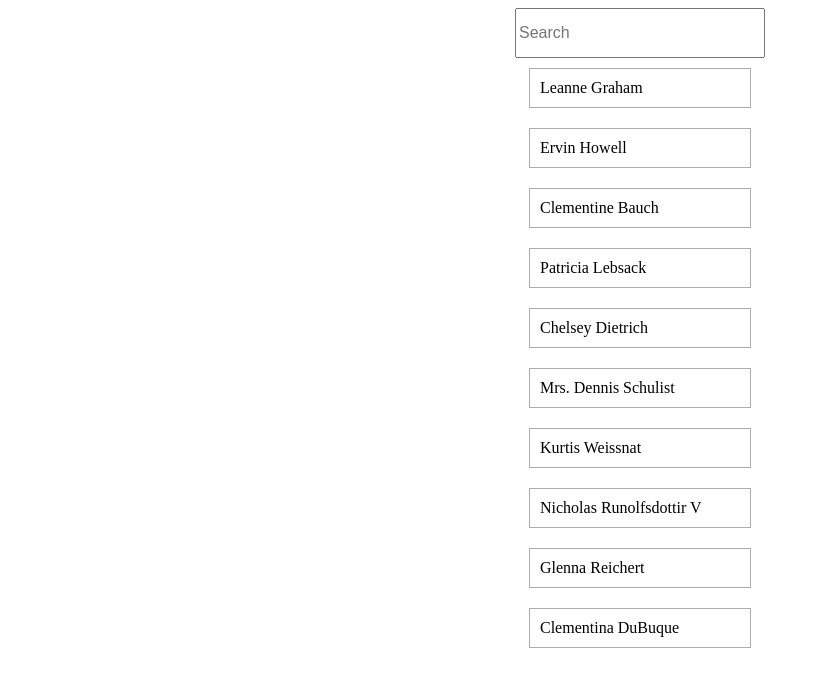
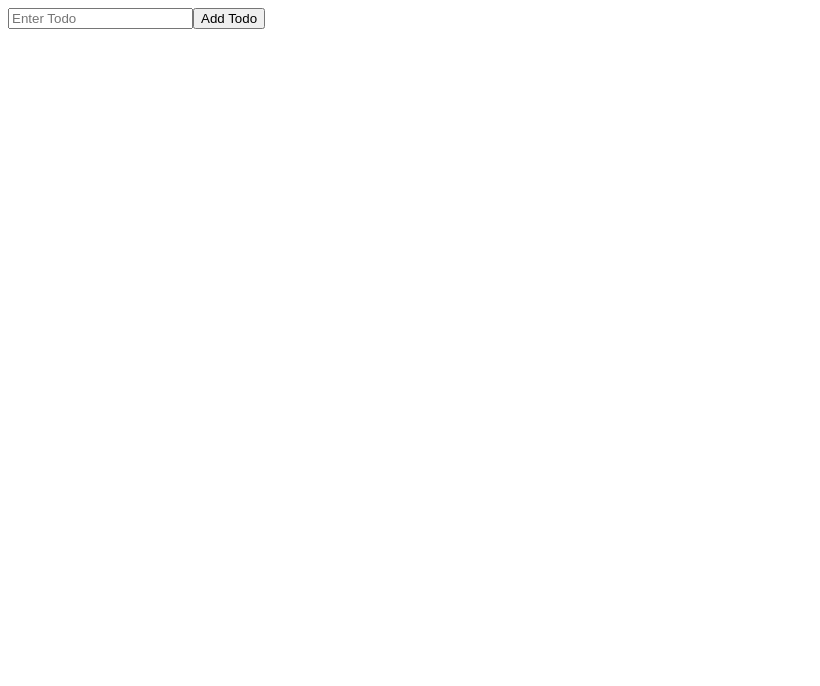
Before and after one commit to amrit-7/react-tut, a React (Vite) app: page / in a window 1280 px wide. Shown: the top 686 px of the page, without its empty margins (0-820 px from the left). Built offline with nearby package versions, Linux system fonts and the light colour scheme.

Commit message:
arrays and object sttae

```diff
--- a/src/App.jsx
+++ b/src/App.jsx
@@ -2,129 +2,50 @@
 import { useState } from "react";
 
 const App = () => {
-  const users = [
-    {
-      id: 1,
-      name: "Leanne Graham",
-      username: "Bret",
-      email: "Sincere@april.biz",
-    },
-    {
-      id: 2,
-      name: "Ervin Howell",
-      username: "Antonette",
-      email: "Shanna@melissa.tv",
-    },
-    {
-      id: 3,
-      name: "Clementine Bauch",
-      username: "Samantha",
-      email: "Nathan@yesenia.net",
-    },
-    {
-      id: 4,
-      name: "Patricia Lebsack",
-      username: "Karianne",
-      email: "Julianne.OConner@kory.org",
-    },
-    {
-      id: 5,
-      name: "Chelsey Dietrich",
-      username: "Kamren",
-      email: "Lucio_Hettinger@annie.ca",
-    },
-    {
-      id: 6,
-      name: "Mrs. Dennis Schulist",
-      username: "Leopoldo_Corkery",
-      email: "Karley_Dach@jasper.info",
-    },
-    {
-      id: 7,
-      name: "Kurtis Weissnat",
-      username: "Elwyn.Skiles",
-      email: "Telly.Hoeger@billy.biz",
-    },
-    {
-      id: 8,
-      name: "Nicholas Runolfsdottir V",
-      username: "Maxime_Nienow",
-      email: "Sherwood@rosamond.me",
-    },
-    {
-      id: 9,
-      name: "Glenna Reichert",
-      username: "Delphine",
-      email: "Chaim_McDermott@dana.io",
-    },
-    {
-      id: 10,
-      name: "Clementina DuBuque",
-      username: "Moriah.Stanton",
-      email: "Rey.Padberg@karina.biz",
-    },
-  ];
-  const [allUsers, setTodoList] = useState(users);
-  //default value in the state
-  const [searchString, setSearchString] = useState("");
-  const handleChange = (string) => {
-    setSearchString(string);
+  const [todos, setTodos] = useState([]);
+  const [stringValue, setStringValue] = useState("");
+  const handleTodoChange = (e) => {
+    setStringValue(e.target.value);
   };
-  const filteredData = allUsers.filter((user) => {
-    return user.name.toLowerCase().includes(searchString.toLowerCase());
-  });
-  // const user = {
-  //   name: "Amrit",
-  // };
-  // console.log(user.name.toLowerCase().includes("M".toLowerCase()));
-  //             "amrit"                          "m"
+  const handleAddTodo = (e) => {
+    e.preventDefault();
+    setTodos([...todos, stringValue]);
+  };
   return (
-    <div
-      style={{
-        display: "flex",
-        justifyContent: "center",
-        alignContent: "center",
-        flexDirection: "column",
-      }}
-    >
-      <div
-        style={{
-          display: "flex",
-          justifyContent: "center",
-        }}
-      >
-        <input
-          placeholder="Search"
-          type="search"
-          style={{ width: "250px", height: "50px", fontSize: "16px" }}
-          onChange={(e) => handleChange(e.target.value)}
-        />
-      </div>
-      <div
-        style={{
-          display: "flex",
-          flexDirection: "column",
-          alignItems: "center",
-        }}
-      >
-        {filteredData.map((todo) => {
-          const { id, name } = todo;
-          return (
-            <div
-              style={{
-                margin: "10px",
-                border: "1px solid #aeaeae",
-                width: "200px",
-                padding: "10px",
-              }}
-              key={id}
-            >
-              {name}
-            </div>
-          );
-        })}
-      </div>
-    </div>
+    <>
+      <form onSubmit={handleAddTodo}>
+        <input placeholder="Enter Todo" onChange={handleTodoChange} />
+        <button>Add Todo</button>
+      </form>
+      {todos}
+    </>
   );
 };
+
 export default App;
+
+// const App = () => {
+//   const [todos, setTodos] = useState([]);
+//   console.log("🚀 ~ file: App.jsx:29 ~ App ~ todos:", todos);
+//   const [stringValue, setStringValue] = useState("");
+//   const [count, setCount] = useState(0);
+//   const handleTodoChange = (e) => {
+//     setStringValue(e.target.value);
+//   };
+//   const handleAddTodo = (e) => {
+//     e.preventDefault();
+//     setTodos([...todos, { id: count, value: stringValue }]);
+//     setCount(count + 1);
+//   };
+//   return (
+//     <>
+//       <form onSubmit={handleAddTodo}>
+//         <input placeholder="Enter Todo" onChange={handleTodoChange} />
+//         <button>Add Todo</button>
+//       </form>
+//       {/* {todos} */}
+//     </>
+//   );
+// };
+
+// export default App;
```
